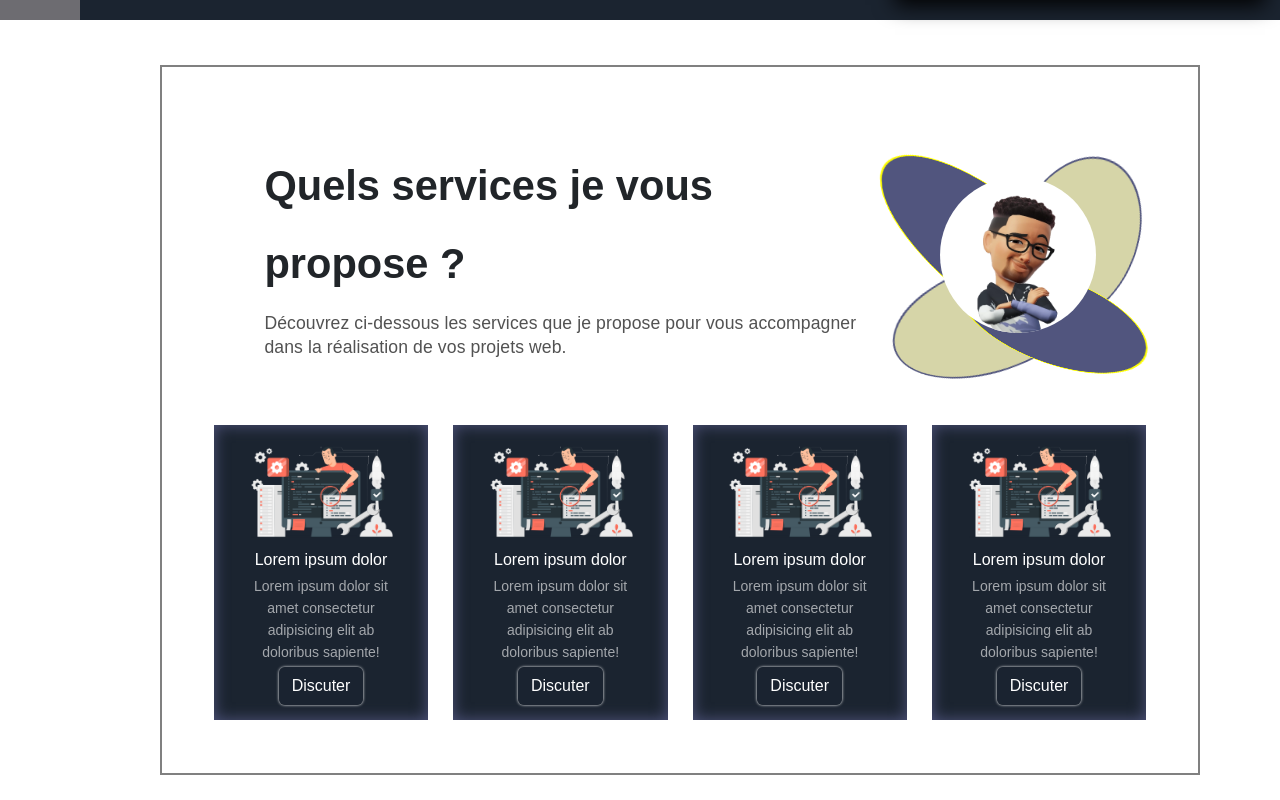
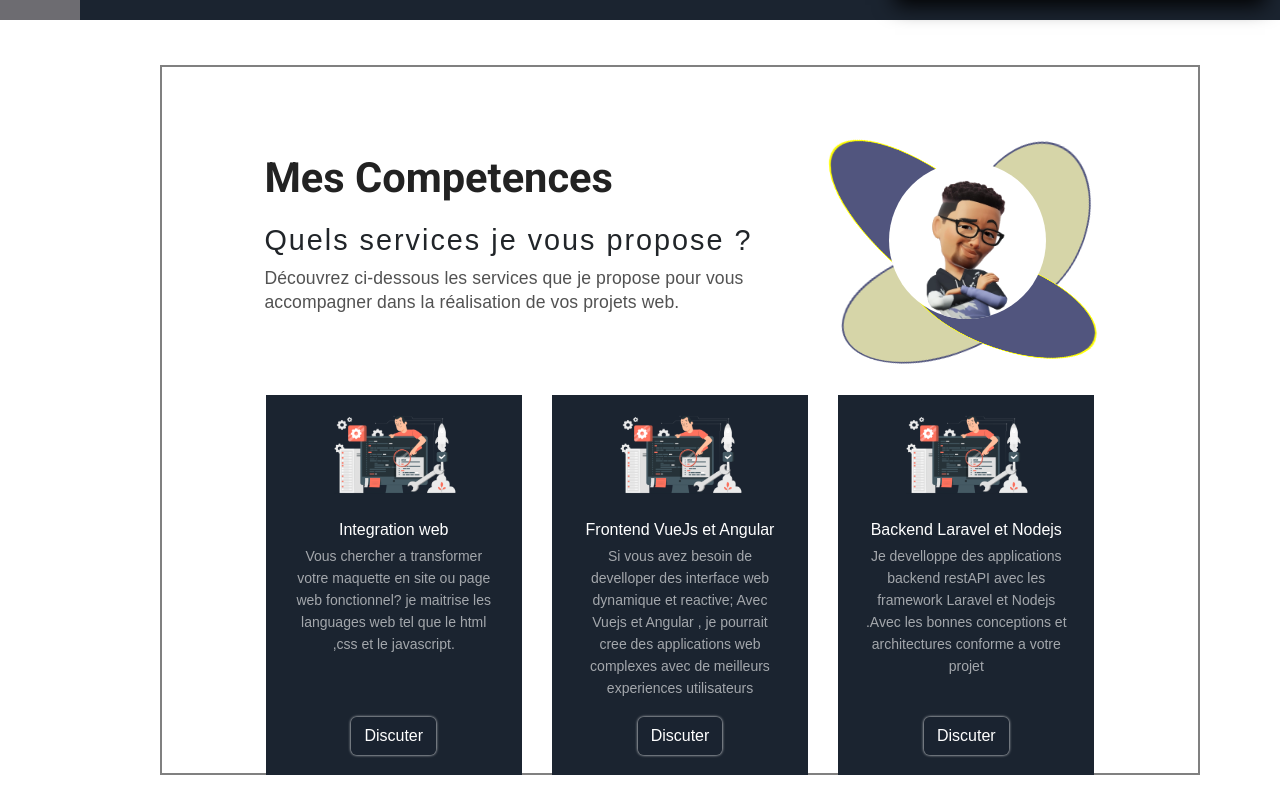
Before and after one commit to 01MARIUS10/portfolio_vueJs, a Vue app: page /about in a window 1280 px wide. Shown: the part 780-1580 px from the top of the page. Built offline with nearby package versions, Linux system fonts and the light colour scheme.

Commit message:
fix design service and content

```diff
--- a/src/assets/main.css
+++ b/src/assets/main.css
@@ -16,7 +16,7 @@ html{
 
   .firstText{
     color:var(--textDark_first);
-  font-family: Poppins;
+  font-family: "Roboto", sans-serif !important;
   font-style: normal;
   font-weight: 600 !important;
 }
--- a/src/components/cellules/typeAnimation.vue
+++ b/src/components/cellules/typeAnimation.vue
@@ -17,14 +17,14 @@ export default {
 }
 </script>
 <template>
-    <div class="">
+    <div class="mb-2">
         <h1>
             <span is="type-async" id="type-text" class="letters" ref="name"
                 >...</span
             >
             <span class="blinking-cursor">_</span>
         </h1>
-        <h1 class="h3">
+        <h1 class="h3 mb-2">
             <span is="type-async" id="type-text2" ref="context">...</span>
             <span class="blinking-cursor">_</span>
         </h1>
--- a/src/components/molecules/serviceCell.vue
+++ b/src/components/molecules/serviceCell.vue
@@ -4,7 +4,7 @@ let props = defineProps({
         default: {
             title: "Lorem ipsum dolor ",
             label: "Lorem ipsum dolor sit amet consectetur adipisicing elit ab doloribus sapiente!",
-            img: "/image/autonomie.png",
+            img: "/image/autonomie.png"
         },
     },
 });
@@ -33,10 +33,8 @@ let props = defineProps({
     padding: 20px;
     display: grid;
     height: 100%;
-    box-shadow:inset 0px 0px 15px 0px #51557E;
-    .serviceCell_image {
-        margin-bottom: 5px;
-    }
+    // box-shadow:inset 0px 0px 15px 0px #51557E;
+
         .serviceCell_title {
             font-family: Poppins;
             font-size: 16px;
@@ -51,7 +49,6 @@ let props = defineProps({
             font-size: 14px !important;
             font-style: normal !important;
             font-weight: 400 !important;
-            line-height: 177.5% !important;
             text-align: center;
         }
         .asking {
@@ -81,23 +78,20 @@ let props = defineProps({
                 }
             }
         }
-    &:hover{
-        transform: scale(.95);
-    }
 }
     .sombre:hover,.clair{
-        box-shadow: 0px 0px 15px 0px #51557E;
         background: white;
+        box-shadow: none;
+        border: solid 1.6px  rgb(27, 36, 48);
             span{
                 color:#000;
-
             }
             p{
                 color:#000;
 
             }
             .serviceCell_title{
-                color: #000;
+                color: var(--f1);
             }
             .serviceCell_text {
                 color: var(--textDark_second);
@@ -113,13 +107,13 @@ let props = defineProps({
     }
 @media screen and (max-width:3200px){
     .serviceCell {
-        grid-template-rows: 105px 30px 90px 40px;
+        grid-template-rows: 105px 30px auto 40px;
     }
     .serviceCell_image {
         display: flex;
         justify-content: center;
         img{
-            height: 105px;
+            height: 90px;
             width: auto;
         }
     }
@@ -127,43 +121,70 @@ let props = defineProps({
         text-align: center;
     }
     .serviceCell_text{
-        padding: 0 5px;;
+        padding: 0 5px;
+        line-height: 1.5rem !important;
     }
 }
 @media screen and (max-width: 1500px) {
     .serviceCell {
-        padding: 15px 20px;
+        padding: 15px 20px 20px 20px;
             .serviceCell_text {
             line-height: 22px !important;
         }
     }
 }
-@media screen and (max-width: 1200px) {
-    .serviceCell {
-        display: flex;
-        flex-direction: row;
-        justify-content: space-around;
-        padding: 15px;
-        .serviceCell_image {
-            display: flex;
-            align-items: center;
-            width: 30%;
-        }
-            .serviceCell_text {
-            line-height: 21px !important;
-        }
-    }
+
+@media screen and (max-width: 1400px) {
+//     .serviceCell {
+//   grid-template-rows: 85px 30px 130px 40px;
+// }
+.myServices{
+    gap: 10%;
 }
+}
+// @media screen and (max-width: 1200px) {
+//     .serviceCell {
+//         display: grid;
+//         // grid-template-columns: auto 1fr;
+//         // grid-template-rows: 30px 1fr;
+//         // padding: 15px;
+//         // height: 160px;
+//         .serviceCell_image {
+//             margin:0;
+//             display: block;
+//             // grid-column: 1;
+//             // grid-row: 1;
+//             display: flex;
+//             align-items: center;
+//             height: fit-content;
+//         }
+//         // .serviceCell_title{
+//         //     display: block;
+//         //     grid-column: 2;
+//         //     grid-row: 1;
+//         // }
+//             .serviceCell_text ,ul{
+//             // display: block;
+//             // grid-column: 2;
+//             // grid-row: 2;
+//             line-height: 21px !important;
+//         }
+//     }
+// }
 @media screen and (max-width: 600px) {
     .serviceCell {
         padding: 5px 8px;
-        flex-direction: column;
-        justify-content: center;
-        align-items: center;
+        display: grid;
+        grid-template-columns: auto 1fr;
+        grid-template-rows: 30px 1fr;
+        height: 160px;
+
         .serviceCell_image {
             width: 100%;
             height: 45%;
             justify-content: center;
+            grid-column: 1;
+            grid-row: 1;
             img{
                 width: auto;
                 height: 100%;
@@ -173,6 +194,17 @@ let props = defineProps({
             ul{
                 padding: 0;
             }
+              .serviceCell_title{
+            display: block;
+            grid-column: 2;
+            grid-row: 1;
+        }
+            .serviceCell_text ,ul{
+            display: block;
+            grid-column: 2;
+            grid-row: 2;
+            line-height: 21px !important;
+        }
     }
 }
 </style>
--- a/src/views/aboutView/aboutMe.vue
+++ b/src/views/aboutView/aboutMe.vue
@@ -2,7 +2,7 @@
     <div class="aboutMe contentSection" >
         <div class="aboutMe_content ">
             <h1 class="firstText one">About Me</h1>
-            <p class="aboutMe_text textAboutContent ">Je suis un développeur Fullstack PHP , spécialisé actuellement sur Laravel et Vue.js.
+            <p class="aboutMe_text textAboutContent ">Je suis un développeur fullstack , spécialisé actuellement sur Laravel et Vue.js.
                  Passionné par la technologies web,
 
 
--- a/src/views/aboutView/myServices.vue
+++ b/src/views/aboutView/myServices.vue
@@ -1,13 +1,16 @@
 <script setup>
 import { ref } from "vue";
 import serviceCell from "@/components/molecules/serviceCell.vue";
-
+// https://olaolu.dev/
 let services = ref([
     {
-        title: "Conception Web",
+        title: "Integration web",
         subtitle:
             "Transformez des conceptions saisissantes en expériences web fluides et fonctionnelles.",
-        label: "Lorem ipsum dolor sit amet consectetur adipisicing elit. it amet consectetur it amet consectetur adipisicing elit. adipisicing elit. it amet consectetur adipisicing elit. Repellat ab doloribus sapiente!",
+        label: `
+        Vous chercher a transformer votre maquette en site ou page web fonctionnel?
+        je maitrise les languages web tel que le html ,css et le javascript.
+        `,
         qualite: [
             {
                 title: "Précision dans les Détails",
@@ -28,10 +31,14 @@ let services = ref([
         img: "/image/autonomie.png",
     },
     {
-        title: "fullstack PHP",
+        title: "Frontend VueJs et Angular",
         subtitle:
             "Transformez des conceptions saisissantes en expériences web fluides et fonctionnelles.",
-        label: "Lorem ipsum dolor sit amet consectetur adipisicing elit. it amet consectetur it amet consectetur adipisicing elit. adipisicing elit. it amet consectetur adipisicing elit. Repellat ab doloribus sapiente!",
+        label: `
+        Si vous avez besoin de develloper des interface web dynamique et reactive;
+        Avec Vuejs et Angular , je pourrait
+        cree des applications web complexes avec de meilleurs experiences utilisateurs
+        `,
         qualite: [
             {
                 title: "Précision dans les Détails",
@@ -51,35 +58,14 @@ let services = ref([
         ],
         img: "/image/autonomie.png",
     },
+
     {
-        title: " VueJs et Angular",
+        title: "Backend Laravel et Nodejs",
         subtitle:
             "Transformez des conceptions saisissantes en expériences web fluides et fonctionnelles.",
-        label: "Lorem ipsum dolor sit amet consectetur adipisicing elit. it amet consectetur it amet consectetur adipisicing elit. adipisicing elit. it amet consectetur adipisicing elit. Repellat ab doloribus sapiente!",
-        qualite: [
-            {
-                title: "Précision dans les Détails",
-                cle: "Precision",
-                label: " Chaque pixel compte. Je m'engage à reproduire fidèlement chaque élément de la maquette pour garantir que le rendu final reflète la vision du designer.",
-            },
-            {
-                title: "Précision dans les Détails",
-                cle: "Precision",
-                label: " Chaque pixel compte. Je m'engage à reproduire fidèlement chaque élément de la maquette pour garantir que le rendu final reflète la vision du designer.",
-            },
-            {
-                title: "Précision dans les Détails",
-                cle: "Precision",
-                label: " Chaque pixel compte. Je m'engage à reproduire fidèlement chaque élément de la maquette pour garantir que le rendu final reflète la vision du designer.",
-            },
-        ],
-        img: "/image/autonomie.png",
-    },
-    {
-        title: "Back-end PHP Laravel",
-        subtitle:
-            "Transformez des conceptions saisissantes en expériences web fluides et fonctionnelles.",
-        label: "Lorem ipsum dolor sit amet consectetur adipisicing elit. it amet consectetur it amet consectetur adipisicing elit. adipisicing elit. it amet consectetur adipisicing elit. Repellat ab doloribus sapiente!",
+        label: `
+        Je develloppe des applications backend restAPI avec les framework Laravel et Nodejs
+         .Avec les bonnes conceptions et architectures conforme a votre projet`,
         qualite: [
             {
                 title: "Précision dans les Détails",
@@ -105,7 +91,8 @@ let services = ref([
     <div class="myServices contentSection">
         <div class="myService_head">
             <div class="text ">
-                <p class="h3 firstText">Quels services je vous propose ?</p>
+                <p class="firstText">Mes Competences</p>
+                <p class="h3 question">Quels services je vous propose ?</p>
                 <p class="accentSecondText hidePhon400">
                     Découvrez ci-dessous les services que je propose pour vous
                     accompagner dans la réalisation de vos projets web.
@@ -123,8 +110,7 @@ let services = ref([
         </div>
         <div class="myServices_content">
             <template v-for="service in services" class="">
-                <!-- <serviceCell :service="service" /> -->
-                <serviceCell />
+                <serviceCell  :service="service"/>
             </template>
         </div>
     </div>
@@ -139,8 +125,6 @@ let services = ref([
     .myService_head {
         display: flex;
         justify-content: space-between;
-        align-items: center;
-    margin: 10vh 8vw 1vh 8vw;
         .text {
             .accentSecondText{
                 max-width: 600px;
@@ -152,7 +136,7 @@ let services = ref([
         }
         .myService_image {
             position: relative;
-            margin:0 0 0 80px;
+            margin:0 50px 0 80px;
             img {
                 position: absolute;
                 top: 0;
@@ -183,11 +167,25 @@ let services = ref([
 }
 
 @media screen and (max-width: 3200px) {
+    // .text{
+    //     margin-top: 10px;
+    // }
     .myServices_content {
-        padding:0 5% !important;
-        grid-template-columns: 1fr 1fr 1fr 1fr;
-        gap:25px;
-        padding:0 10px;
+        padding: 15px 10% 0 10% !important;
+        grid-template-columns: 1fr 1fr 1fr;
+        gap:30px;
+    }
+    .myService_head{
+        align-items: end;
+        margin: 9vh 8vw 1vh 8vw;
+    }
+    .firstText{
+        margin-bottom: .4rem !important;
+    }
+    .question{
+        font-size: 1.8rem;
+        font-weight: 400;
+        letter-spacing: 2px;
     }
 
     .myService_image {
@@ -227,6 +225,8 @@ let services = ref([
         z-index: 0;
     }
 }
+
+
 @media screen and (max-width: 1500px) {
     .myService_image {
         height: 21vh;
@@ -236,6 +236,7 @@ let services = ref([
             max-height: 100%;
         }
     }
+
 
     .s1::before {
         width: 251px;
@@ -253,17 +254,18 @@ let services = ref([
         height: 250px;
     }
 }
+
 @media screen and (max-width: 1200px) {
     .myServices {
         padding-top: 0;
         gap: 0;
         justify-content: space-around;
     }
-    .myServices_content {
-        display: grid;
-        grid-template-columns: 1fr 1fr;
-        grid-template-rows: 1fr 1fr;
-    }
+    // .myServices_content {
+    //     display: grid;
+    //     grid-template-columns: 1fr 1fr;
+    //     grid-template-rows: 1fr 1fr;
+    // }
 
     .s1::before {
         width: 200px;
@@ -282,6 +284,14 @@ let services = ref([
         height: 185px;
     }
 }
-@media screen and (max-width: 400px) {
+
+@media screen and (max-width:900px){
+.myServices_content{
+    display: flex !important;
+    flex-direction: column;
+}
+.myService_head{
+    margin: 5vh 8vw 0 8vw !important;
+}
 }
 </style>
```
Also changed, not shown: src/views/HomeView.vue (+10 -3 lines), src/views/aboutView/contact.vue (+4 -4 lines), src/views/aboutView/myProjects.vue (+7 -0 lines).
